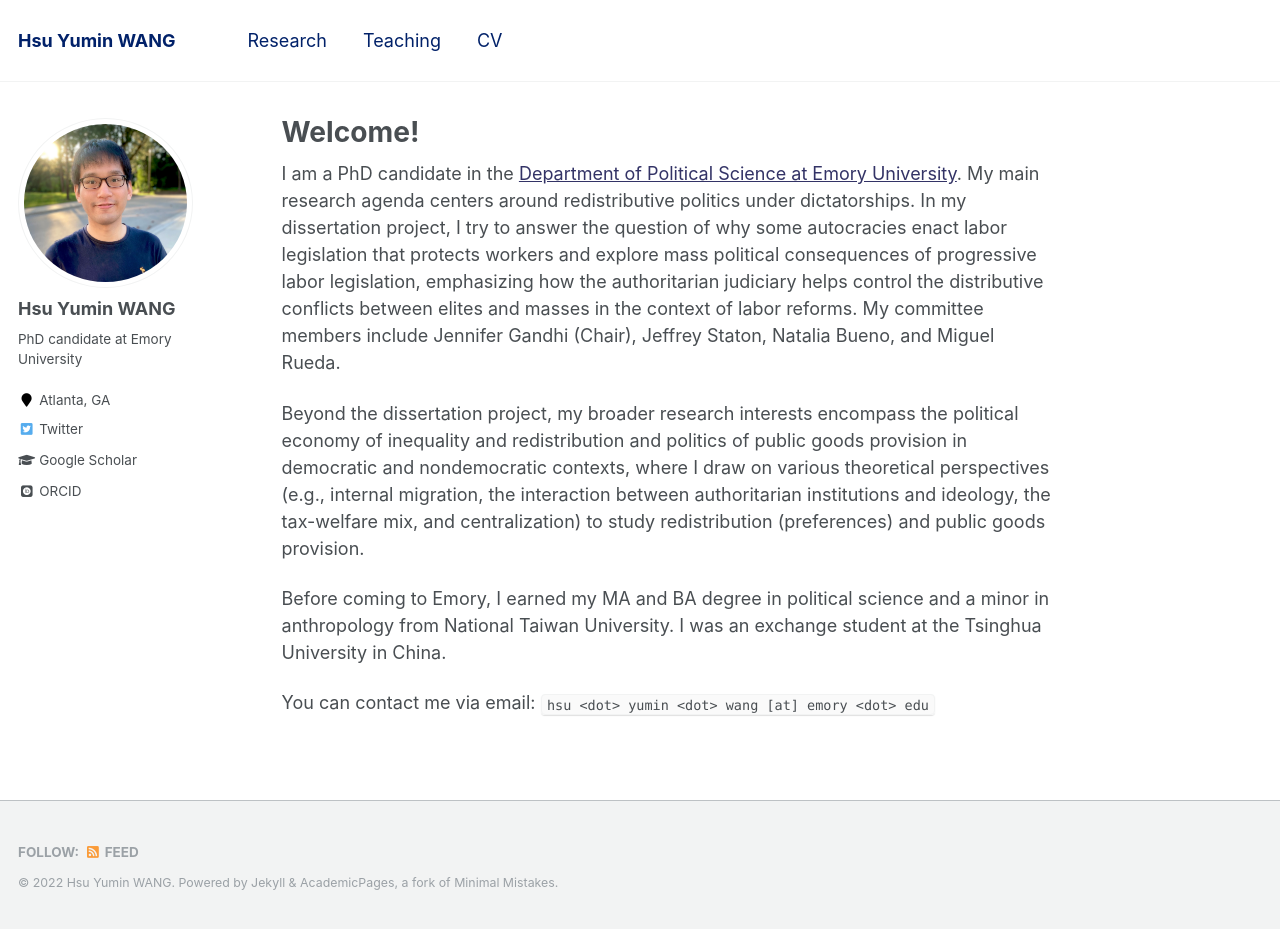
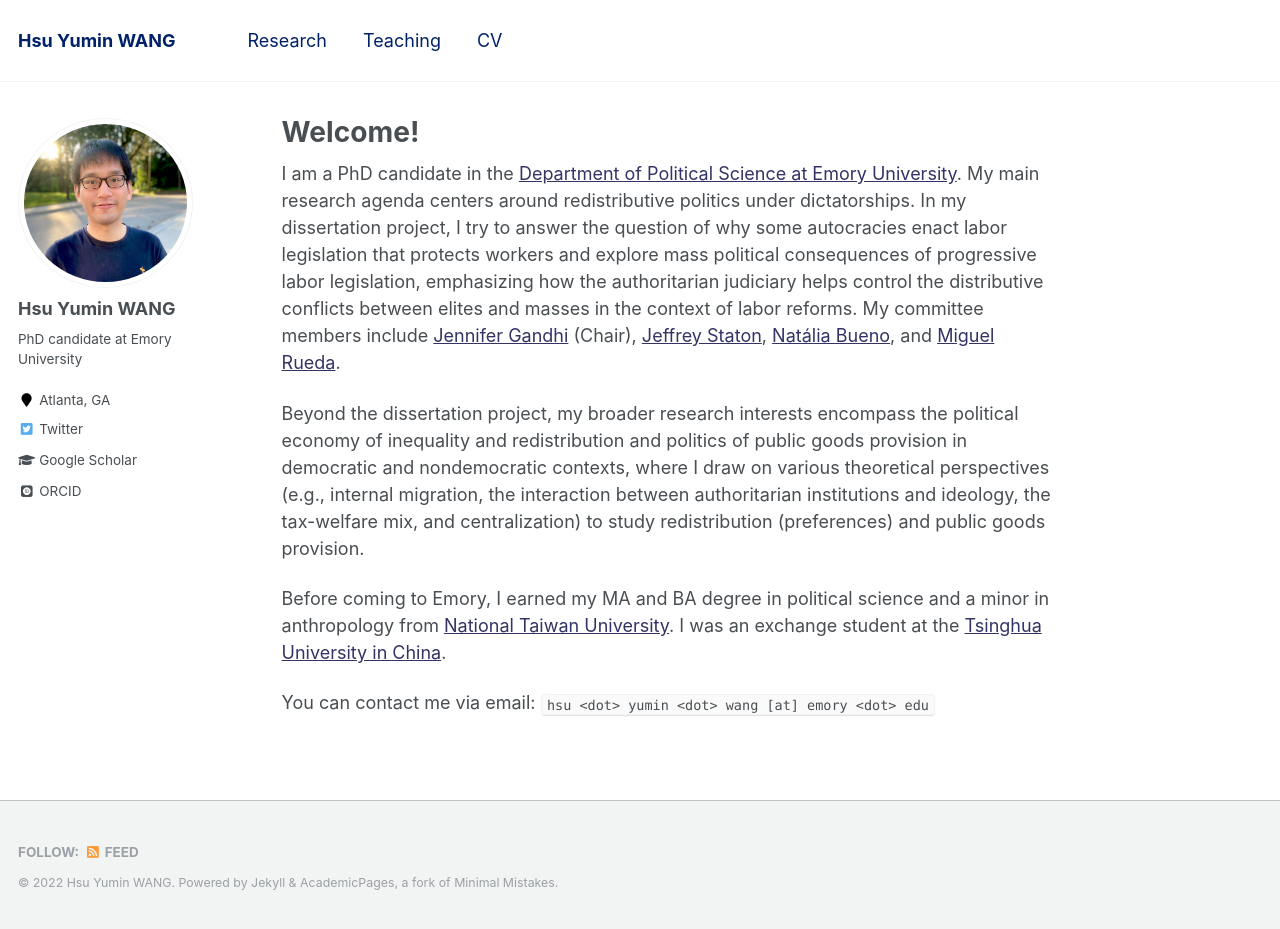
Before and after one commit to hsuyumin/hsuyumin.github.io, a Jekyll site: the page built from _pages/about.md, in a window 1280 px wide and 929 px high. Built offline with Jekyll 4.4.1, drawn with Linux system fonts in a browser that asks for light colours; some web fonts are replaced.

Commit message:
Update about.md

```diff
--- a/_pages/about.md
+++ b/_pages/about.md
@@ -8,10 +8,10 @@ redirect_from:
   - /about.html
 ---
 
-I am a PhD candidate in the [Department of Political Science at Emory University](http://polisci.emory.edu/home/). My main research agenda centers around redistributive politics under dictatorships. In my dissertation project, I try to answer the question of why some autocracies enact labor legislation that protects workers and explore mass political consequences of progressive labor legislation, emphasizing how the authoritarian judiciary helps control the distributive conflicts between elites and masses in the context of labor reforms. My committee members include Jennifer Gandhi (Chair), Jeffrey Staton, Natalia Bueno, and Miguel Rueda.
+I am a PhD candidate in the [Department of Political Science at Emory University](http://polisci.emory.edu/home/). My main research agenda centers around redistributive politics under dictatorships. In my dissertation project, I try to answer the question of why some autocracies enact labor legislation that protects workers and explore mass political consequences of progressive labor legislation, emphasizing how the authoritarian judiciary helps control the distributive conflicts between elites and masses in the context of labor reforms. My committee members include [Jennifer Gandhi](https://www.jennifergandhi.com/) (Chair), [Jeffrey Staton](https://scholarblogs.emory.edu/jeffreystaton/), [Natália Bueno](https://nataliabueno.github.io/), and [Miguel Rueda](http://miguelrueda.net/).
 
 Beyond the dissertation project, my broader research interests encompass the political economy of inequality and redistribution and politics of public goods provision in democratic and nondemocratic contexts, where I draw on various theoretical perspectives (e.g., internal migration, the interaction between authoritarian institutions and ideology, the tax-welfare mix, and centralization) to study redistribution (preferences) and public goods provision.
 
-Before coming to Emory, I earned my MA and BA degree in political science and a minor in anthropology from National Taiwan University. I was an exchange student at the Tsinghua University in China.
+Before coming to Emory, I earned my MA and BA degree in political science and a minor in anthropology from [National Taiwan University](https://www.ntu.edu.tw/english/). I was an exchange student at the [Tsinghua University in China](https://www.tsinghua.edu.cn/en/).
 
 You can contact me via email: `hsu <dot> yumin <dot> wang [at] emory <dot> edu`
```
